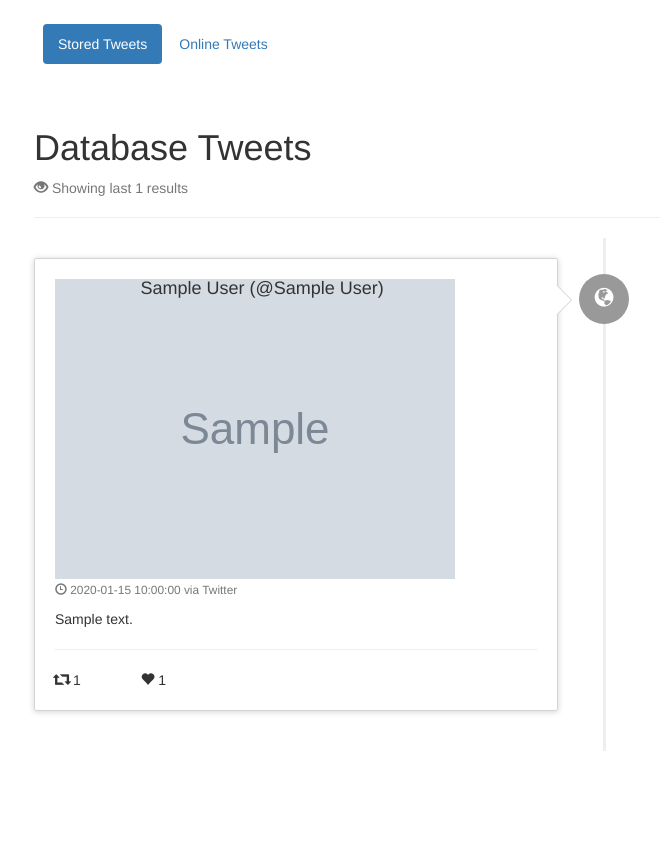
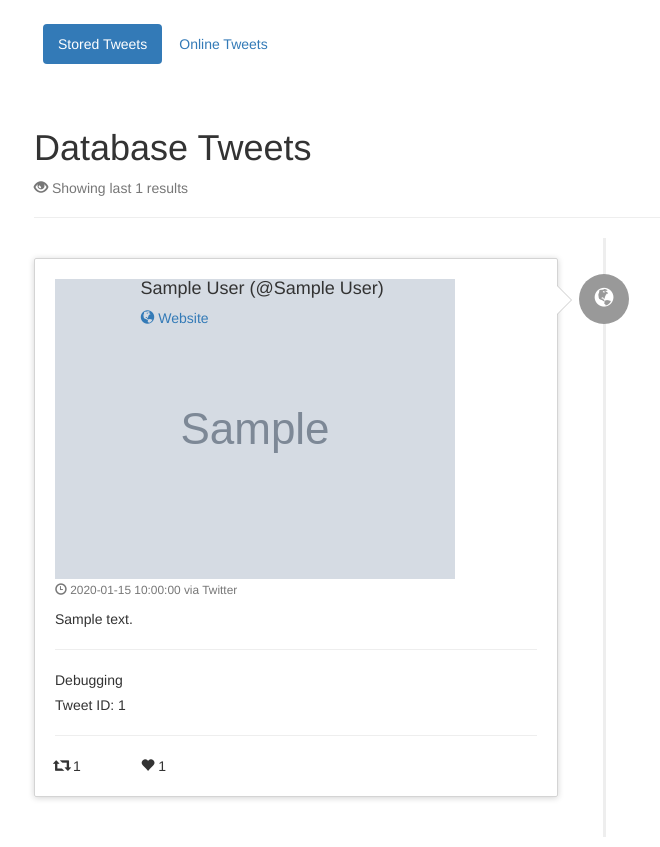
Before and after one commit to madza91/madzaTwitterFeed, a PHP site: page /madzaTwitterFeed/ in a window 1280 px wide. Shown: the whole page, without its empty margins (36-696 px from the left). Before the commit the page ends 751 px from the top, so only its background shows below. Run offline with PHP 8.4, Linux system fonts and the light colour scheme; tables that the repository leaves empty hold one stand-in row (values such as "Sample post"); grey boxes marked "Sample" are stand-in pictures; some libraries are stand-ins or nearby versions.

Commit message:
Minor improvements, and final touch

```diff
--- a/config/config.php
+++ b/config/config.php
@@ -16,7 +16,7 @@ $config = [
     /*
      * Debugging page, and showing errors
      */
-    'debugging' => false,
+    'debugging' => true,
 
     /*
      * Maintenance
--- a/libraries/Tweets.php
+++ b/libraries/Tweets.php
@@ -53,6 +53,8 @@ class Tweets
             return false;
         }
 
+        $createdAt = date('Y-m-d H:i:s', strtotime($data->created_at));
+
 
         /*
          * Insertion in DB
@@ -64,7 +66,7 @@ class Tweets
         $this->db->bind(':retweet_count', $data->retweet_count);
         $this->db->bind(':favorite_count', $data->favorite_count);
         $this->db->bind(':user_id', $data->user->id);
-        $this->db->bind(':created_at', $data->created_at);
+        $this->db->bind(':created_at', $createdAt);
 
         if($this->db->execute()){
 
@@ -110,7 +112,7 @@ class Tweets
     public function getAll($limit = 25)
     {
 
-        $this->db->query('SELECT * FROM tweets t
+        $this->db->query('SELECT t.id, t.tweet_id, t.text, t.retweet_count, t.favorite_count, t.user_id, t.created_at, stored_at, u.user_id, u.name, u.screen_name, u.url, u.profile_image_url FROM tweets t
                             LEFT JOIN users u ON u.user_id = t.user_id
                             LIMIT :limit');
         $this->db->bind(':limit', $limit);
@@ -131,6 +133,11 @@ class Tweets
                 $tmpUser->screen_name = $result->screen_name;
                 $tmpUser->url = $result->url;
                 $tmpUser->profile_image_url = $result->profile_image_url;
+
+                unset($result->name);
+                unset($result->screen_name);
+                unset($result->url);
+                unset($result->profile_image_url);
 
                 // Set new obj
                 $result->user = $tmpUser;
--- a/templates/default/tweets.php
+++ b/templates/default/tweets.php
@@ -54,6 +54,9 @@
                             </div>
                             <div class="col-lg-10">
                                 <h4 class="timeline-title"><?= $tweet->user->name; ?> (@<?= $tweet->user->screen_name; ?>)</h4>
+                                <a href="<?= $tweet->user->url; ?>">
+                                    <i class="glyphicon glyphicon-globe"></i> Website
+                                </a>
                             </div>
                         </div>
 
@@ -65,11 +68,12 @@
                     </div>
                     <div class="timeline-body">
 
+                        <p><?= $tweet->text; ?></p>
+                        <hr>
                         <?php if(DEBUGGING): ?>
-                            <p>Tweet ID: <?= $tweet->id; ?></p>
+                            <p>Debugging</p>
+                            <p title="Debugging only">Tweet ID: <?= $tweet->tweet_id; ?></p>
                         <?php endif; ?>
-
-                        <p><?= $tweet->text; ?></p>
                         <hr>
                         <div class="row">
                             <div class="col-lg-2"><i class="glyphicon glyphicon-retweet"></i> <?= $tweet->retweet_count; ?></div>
```
Also changed, not shown: README.md.
